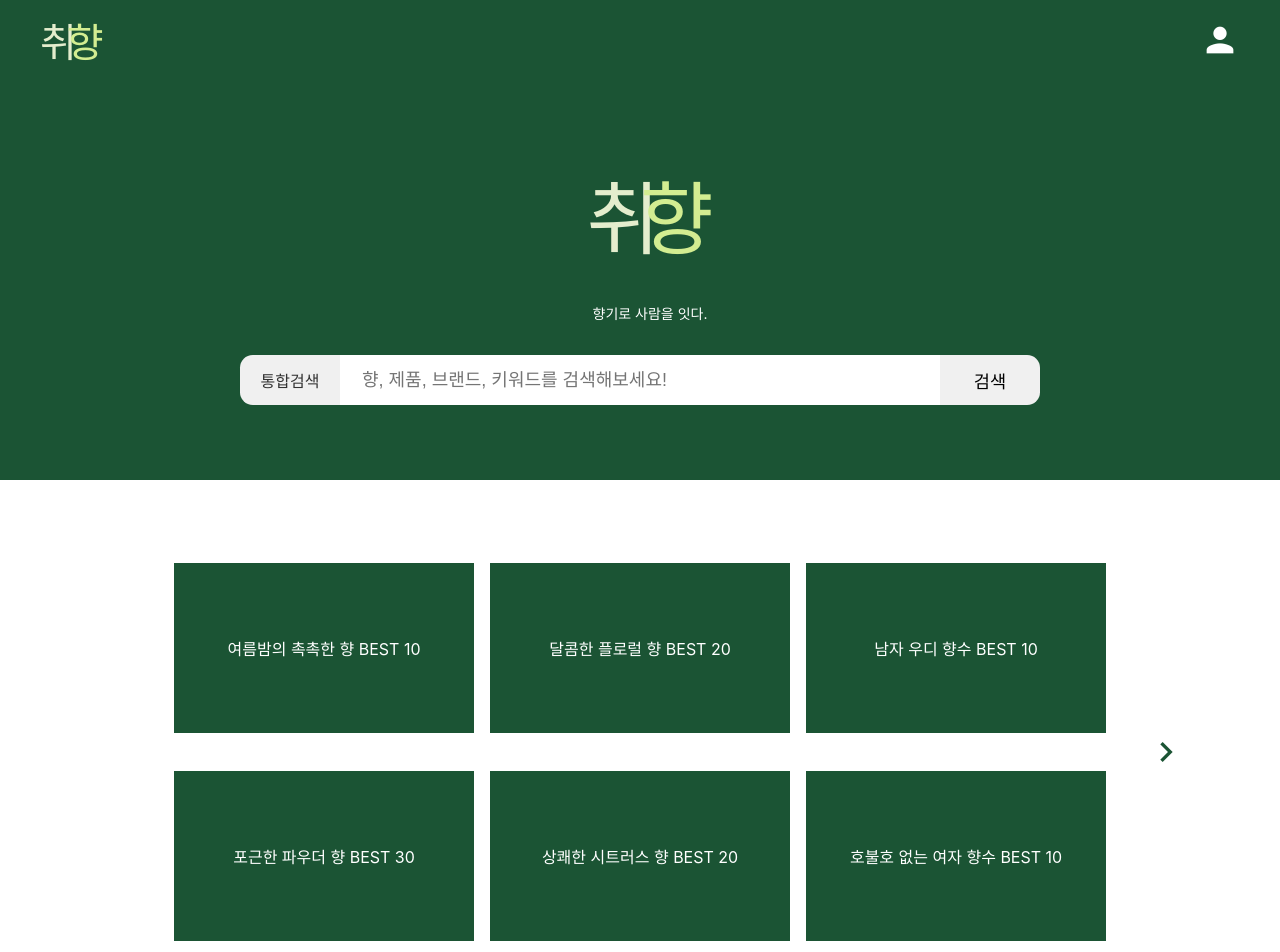
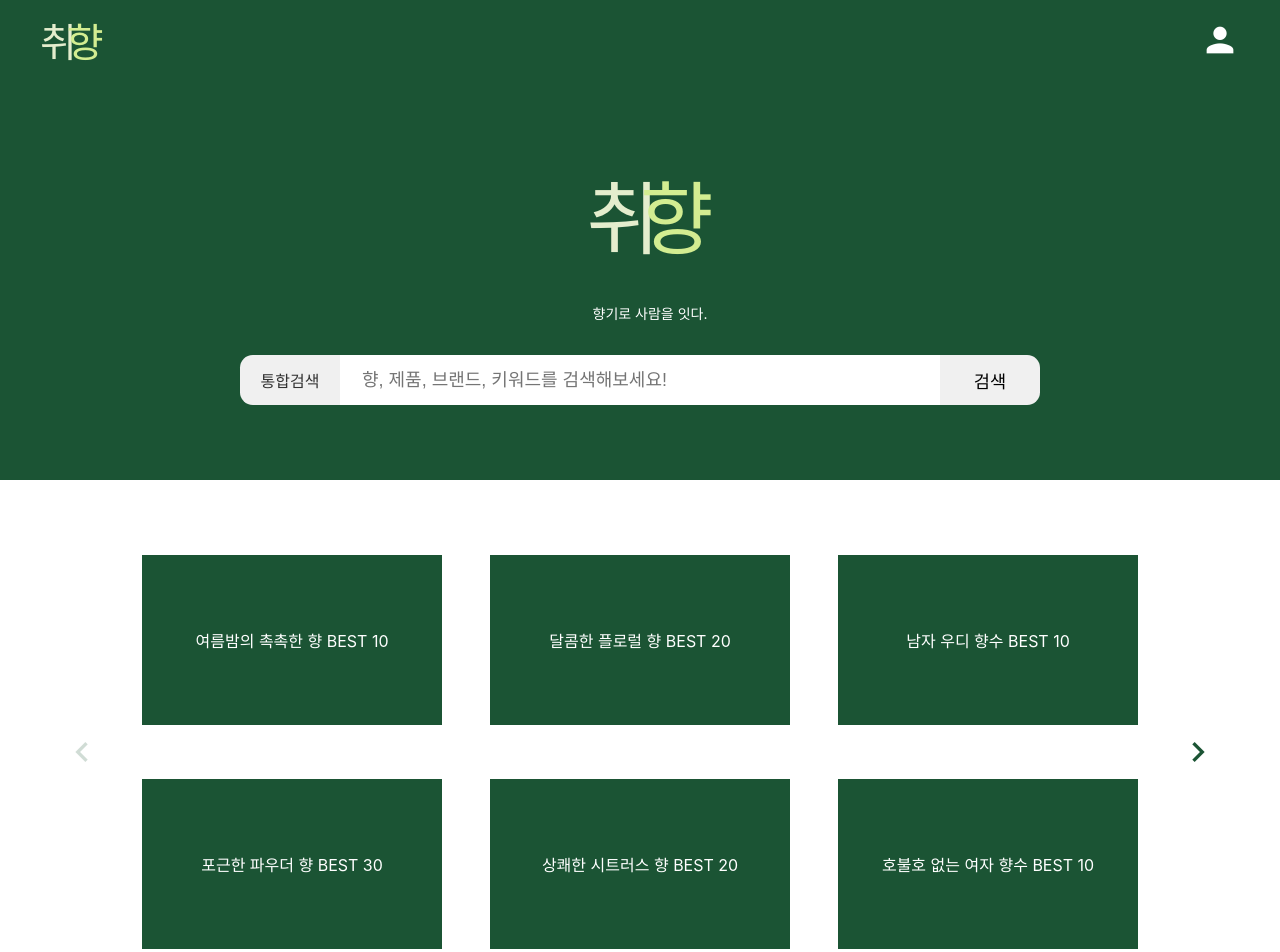
Before and after one commit to prefragrance/prefragrance-client-migration, a Next.js app: page / in a window 1280 px wide. Shown: the top 952 px of the page. Built offline with nearby package versions, Linux system fonts and the light colour scheme; a web font is replaced by a local one.

Commit message:
Style: 매거진 UI 간격 & 버튼 수정

```diff
--- a/src/components/home/magazine/index.tsx
+++ b/src/components/home/magazine/index.tsx
@@ -90,7 +90,7 @@ const BoxSection = styled.div`
   grid-template-rows: repeat(2, 1fr);
   grid-template-columns: repeat(3, 1fr);
   place-items: center;
-  gap: 1rem;
+  gap: 3rem;
 `;
 
 const Button = styled.button`
@@ -107,7 +107,7 @@ const Button = styled.button`
   &:last-of-type {
     right: -5rem;
   }
-  ${(props) => props.disabled && "display: none"};
+  ${(props) => props.disabled && "opacity: 0.2; pointer-events: none;"};
 `;
 
 const RadioSection = styled.div`
```
